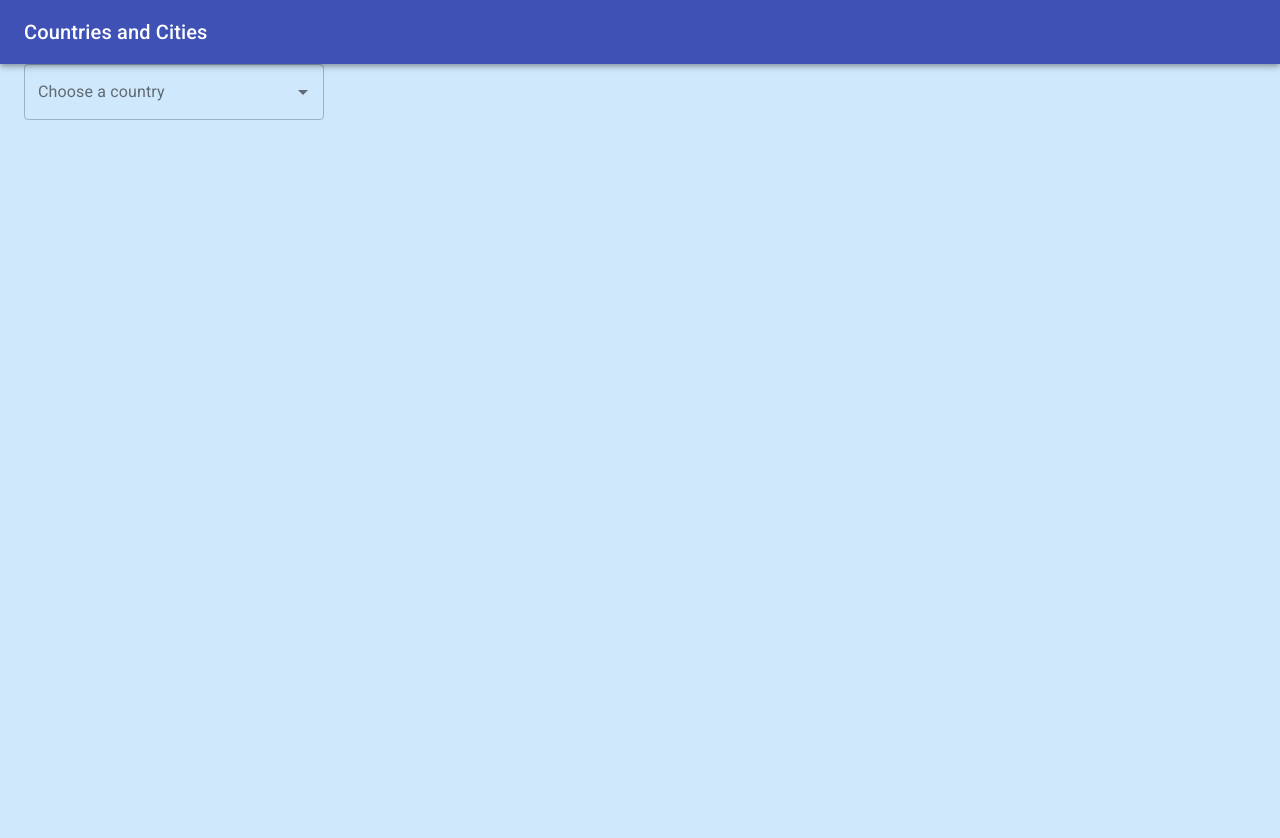
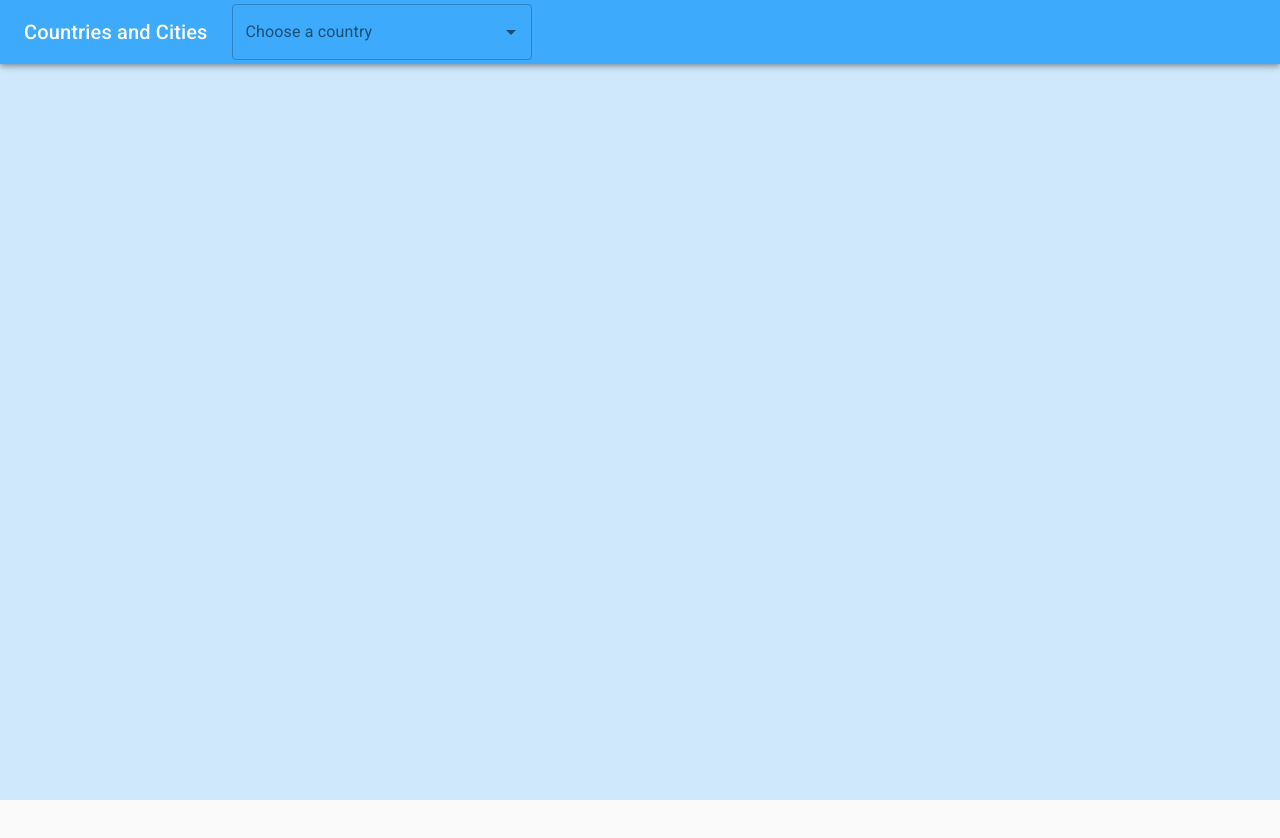
Before and after one commit to simonsipl/funnyFrontend, a React (Create React App) app in the folder spa/: page / in a window 1280 px wide. Shown: the top 838 px of the page. After the commit the page ends 800 px from the top, so only its background shows below. Built offline with nearby package versions, Linux system fonts and the light colour scheme.

Commit message:
small changes to design

```diff
--- a/spa/package.json
+++ b/spa/package.json
@@ -1,5 +1,5 @@
 {
-  "name": "my-app",
+  "name": "funnyFrontend",
   "version": "0.1.0",
   "private": true,
   "dependencies": {
--- a/spa/src/Components/autocompleteCountries.component.js
+++ b/spa/src/Components/autocompleteCountries.component.js
@@ -1,7 +1,7 @@
 import React from 'react';
 import TextField from '@material-ui/core/TextField';
 import Autocomplete from '@material-ui/lab/Autocomplete';
-import { makeStyles } from '@material-ui/core/styles';
+import {makeStyles} from '@material-ui/core/styles';
 
 // ISO 3166-1 alpha-2
 // ⚠️ No support for IE 11
@@ -21,12 +21,20 @@ const useStyles = makeStyles({
     },
 });
 
-const CountryInput = ({countries}) => {
+const inputChange = (e) => {
+    e.preventDefault()
+    this.setState({
+        countryName: e.target.value,
+    });
+};
+
+
+const CountryInput = ({ countries}) => {
     const classes = useStyles();
     return (
         <Autocomplete
             id="country"
-      style={{ width: 300 }}
+            style={{width: 300}}
             options={countries}
             classes={{
                 option: classes.option,
@@ -53,6 +61,6 @@ const CountryInput = ({countries}) => {
             )}
         />
     );
-}
+};
 
 export default CountryInput;
--- a/spa/src/Components/backgroundContainer.component.js
+++ b/spa/src/Components/backgroundContainer.component.js
@@ -5,8 +5,8 @@ import Typography from '@material-ui/core/Typography';
 const BackgroundContainer = (props) => {
     return (
         <React.Fragment>
-      <CssBaseline />
-        <Typography component="div" style={{ backgroundColor: '#cfe8fc', height: '100vh' }}>
+            <CssBaseline/>
+            <Typography component="div" style={{backgroundColor: '#cfe8fc', height: '100vh'}}>
                 {props.children}
             </Typography>
         </React.Fragment>
--- a/spa/src/Components/main.component.js
+++ b/spa/src/Components/main.component.js
@@ -1,30 +1,52 @@
 import React from 'react';
+import {AppBar, Toolbar, Typography} from '@material-ui/core';
+import {fade, makeStyles} from '@material-ui/core/styles';
 import BackgroundContainer from './backgroundContainer.component'
-import AppBar from '@material-ui/core/AppBar';
-import Toolbar from '@material-ui/core/Toolbar';
-import Typography from '@material-ui/core/Typography';
 import CountryInput from './autocompleteCountries.component'
-import { Container } from '@material-ui/core';
 
+const useStyles = makeStyles(theme => ({
+        search: {
+            position: 'relative',
+            borderRadius: theme.shape.borderRadius,
+            '&:hover': {
+                backgroundColor: fade(theme.palette.common.white, 0.25),
+            },
+            marginRight: theme.spacing(2),
+            marginLeft: 0,
+            width: '100%',
+            [theme.breakpoints.up('sm')]: {
+                marginLeft: theme.spacing(3),
+                width: 'auto',
+            }
+        },
+        searchBar: {
+            position: 'relative',
+            width: '100%',
+            backgroundColor:'#3daafc'
+        }
+    }),
+);
 
-const Main = ({ data }) => {
+const Main = ({data}) => {
     const state = data;
+    const classes = useStyles();
+
     return (
         <div>
-            <AppBar position="relative">
-                <Toolbar>
-                    <Typography variant="h6" color="inherit" noWrap>
-                        Countries and Cities
-          </Typography>
-                </Toolbar>
-            </AppBar>
             <BackgroundContainer>
-                <Container>
-                    <CountryInput countries={state.countries} ></CountryInput>
-                </Container>
+                <AppBar className={classes.searchBar}>
+                    <Toolbar>
+                        <Typography variant="h6" noWrap>
+                            Countries and Cities
+                        </Typography>
+                        <div className={classes.search}>
+                            <CountryInput countries={state.countries}></CountryInput>
+                        </div>
+                    </Toolbar>
+                </AppBar>
             </BackgroundContainer>
         </div>
     );
-}
+};
 
 export default Main;
```
Lines whose indentation alone changed are shown as unchanged.
